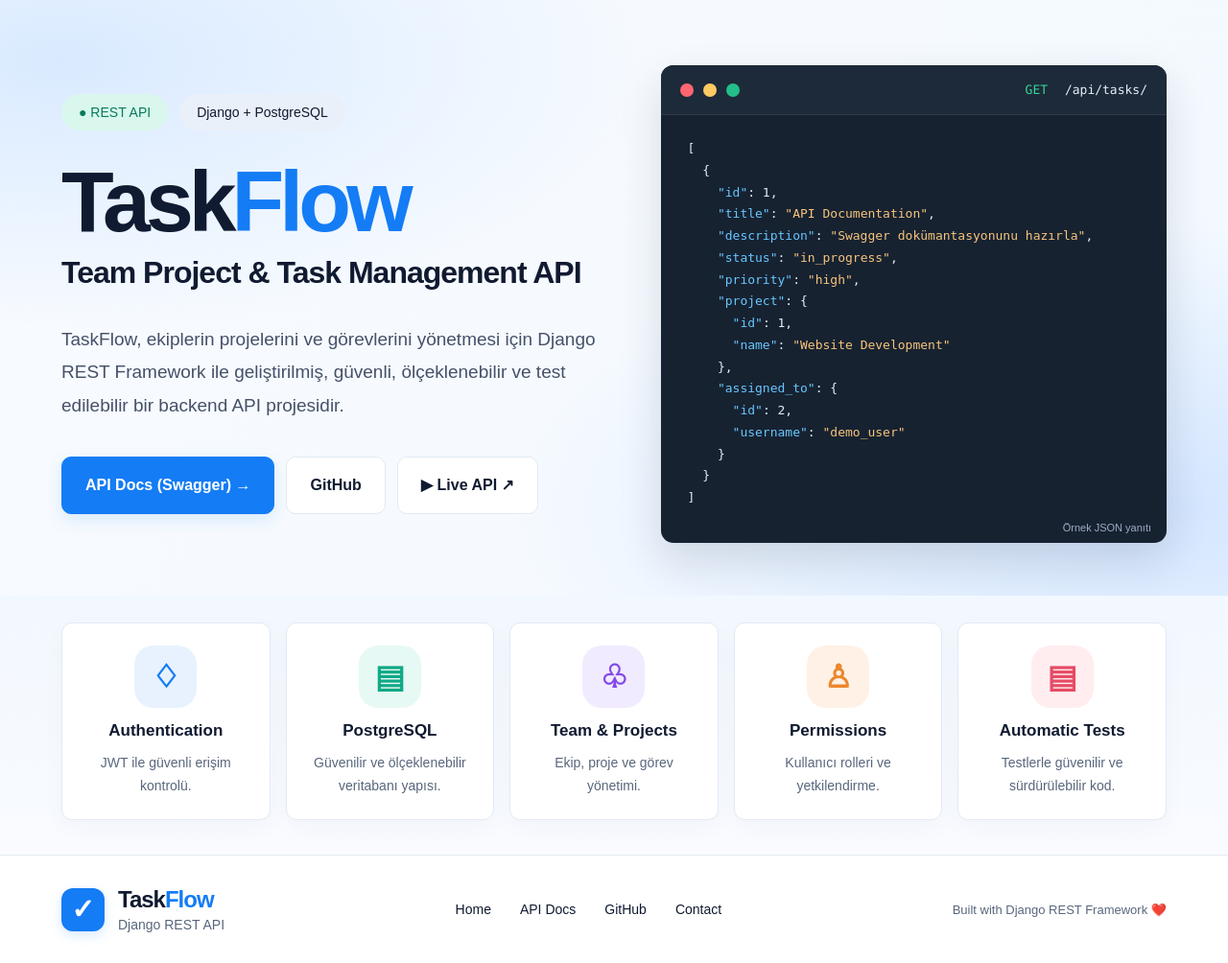
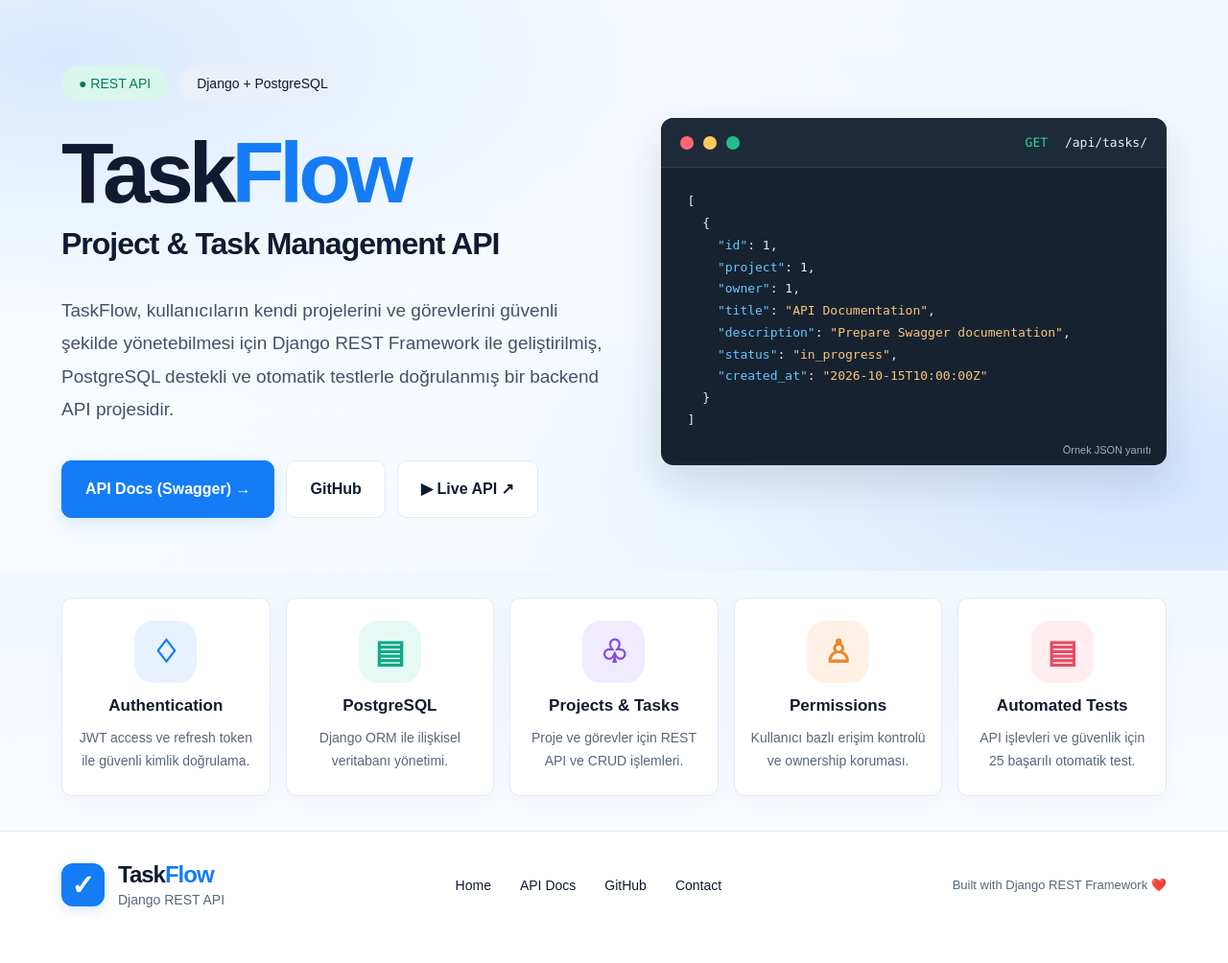
Before and after one commit to taner-sahin/TaskFlow, a Django app: page / in a window 1280 px wide. Shown: the part 95-1099 px from the top of the page at 96% size. After the commit the page ends 1047 px from the top, so only its background shows below. Run offline with Django 5.2, Linux system fonts and the light colour scheme; parts of the project's set-up code (start-up, migrations or seed data) failed here and were passed over.

Commit message:
Complete TaskFlow API documentation and admin improvements

```diff
--- a/config/settings.py
+++ b/config/settings.py
@@ -64,6 +64,7 @@
     "DEFAULT_PERMISSION_CLASSES": [
         "rest_framework.permissions.IsAuthenticated",
     ],
+    "DEFAULT_SCHEMA_CLASS": "drf_spectacular.openapi.AutoSchema",
 }
 
 MIDDLEWARE = [
--- a/config/urls.py
+++ b/config/urls.py
@@ -17,6 +17,10 @@
 
 from django.contrib import admin
 from django.urls import include, path
+from drf_spectacular.views import (
+    SpectacularAPIView,
+    SpectacularSwaggerView,
+)
 from rest_framework_simplejwt.views import (
     TokenObtainPairView,
     TokenRefreshView,
@@ -28,6 +32,26 @@
     path("api/", include("projects.urls")),
     path("api/", include("tasks.urls")),
     path("api/users/", include("users.urls")),
-    path("api/token/", TokenObtainPairView.as_view(), name="token_obtain_pair"),
-    path("api/token/refresh/", TokenRefreshView.as_view(), name="token_refresh"),
+    path(
+        "api/token/",
+        TokenObtainPairView.as_view(),
+        name="token_obtain_pair",
+    ),
+    path(
+        "api/token/refresh/",
+        TokenRefreshView.as_view(),
+        name="token_refresh",
+    ),
+    # OpenAPI Schema
+    path(
+        "api/schema/",
+        SpectacularAPIView.as_view(),
+        name="schema",
+    ),
+    # Swagger UI
+    path(
+        "api/docs/",
+        SpectacularSwaggerView.as_view(url_name="schema"),
+        name="swagger-ui",
+    ),
 ]
--- a/templates/home.html
+++ b/templates/home.html
@@ -7,6 +7,7 @@
 
 <header class="site-header">
     <div class="container header-inner">
+
         <a href="{% url 'core:home' %}" class="brand">
             <span class="brand-icon">✓</span>
             <span class="brand-text">
@@ -17,52 +18,76 @@
 
         <nav class="main-nav" aria-label="Ana menü">
             <a href="{% url 'core:home' %}" class="active">Home</a>
-            <a href="#api-docs">API Docs</a>
-            <a href="#github">GitHub</a>
-            <a href="#contact">Contact</a>
+
+            <a href="/api/docs/">API Docs</a>
+
+            <a href="https://github.com/taner-sahin/TaskFlow"
+               target="_blank"
+               rel="noopener noreferrer">GitHub</a>
+
+            <a href="https://tanersahindev.com/#contact"
+               target="_blank"
+               rel="noopener noreferrer">Contact</a>
         </nav>
 
-        <a href="#live-api" class="header-button">Live API ↗</a>
+        <a href="/api/tasks/" class="header-button">
+            Live API ↗
+        </a>
+
     </div>
 </header>
 
 <main>
+
+    <!-- HERO SECTION -->
     <section class="hero">
         <div class="container hero-grid">
 
+            <!-- LEFT CONTENT -->
             <div class="hero-content">
+
                 <div class="hero-tags">
                     <span class="tag tag-green">● REST API</span>
                     <span class="tag">Django + PostgreSQL</span>
                 </div>
 
                 <h1>Task<span>Flow</span></h1>
-                <h2>Team Project &amp; Task Management API</h2>
+
+                <h2>Project &amp; Task Management API</h2>
 
                 <p class="hero-description">
-                    TaskFlow, ekiplerin projelerini ve görevlerini
-                    yönetmesi için Django REST Framework ile
-                    geliştirilmiş, güvenli, ölçeklenebilir ve
-                    test edilebilir bir backend API projesidir.
+                    TaskFlow, kullanıcıların kendi projelerini ve
+                    görevlerini güvenli şekilde yönetebilmesi için
+                    Django REST Framework ile geliştirilmiş,
+                    PostgreSQL destekli ve otomatik testlerle
+                    doğrulanmış bir backend API projesidir.
                 </p>
 
                 <div class="hero-actions">
-                    <a href="#api-docs" class="btn btn-primary">
+
+                    <a href="/api/docs/" class="btn btn-primary">
                         API Docs (Swagger) →
                     </a>
 
-                    <a href="#github" class="btn btn-secondary">
+                    <a href="https://github.com/taner-sahin/TaskFlow"
+                       target="_blank"
+                       rel="noopener noreferrer"
+                       class="btn btn-secondary">
                         GitHub
                     </a>
 
-                    <a href="#live-api" class="btn btn-secondary">
+                    <a href="/api/tasks/" class="btn btn-secondary">
                         ▶ Live API ↗
                     </a>
+
                 </div>
             </div>
 
+            <!-- RIGHT JSON PREVIEW -->
             <div class="code-window" aria-label="Örnek API yanıtı">
+
                 <div class="code-header">
+
                     <div class="window-dots">
                         <span></span>
                         <span></span>
@@ -72,72 +97,107 @@
                     <span class="endpoint">
                         <span>GET</span> /api/tasks/
                     </span>
+
                 </div>
 
                 <pre><code>[
   {
     <span class="json-key">"id"</span>: 1,
+    <span class="json-key">"project"</span>: 1,
+    <span class="json-key">"owner"</span>: 1,
     <span class="json-key">"title"</span>: <span class="json-string">"API Documentation"</span>,
-    <span class="json-key">"description"</span>: <span class="json-string">"Swagger dokümantasyonunu hazırla"</span>,
+    <span class="json-key">"description"</span>: <span class="json-string">"Prepare Swagger documentation"</span>,
     <span class="json-key">"status"</span>: <span class="json-string">"in_progress"</span>,
-    <span class="json-key">"priority"</span>: <span class="json-string">"high"</span>,
-    <span class="json-key">"project"</span>: {
-      <span class="json-key">"id"</span>: 1,
-      <span class="json-key">"name"</span>: <span class="json-string">"Website Development"</span>
-    },
-    <span class="json-key">"assigned_to"</span>: {
-      <span class="json-key">"id"</span>: 2,
-      <span class="json-key">"username"</span>: <span class="json-string">"demo_user"</span>
-    }
+    <span class="json-key">"created_at"</span>: <span class="json-string">"2026-10-15T10:00:00Z"</span>
   }
 ]</code></pre>
-                <span class="example-label">Örnek JSON yanıtı</span>
+
+                <span class="example-label">
+                    Örnek JSON yanıtı
+                </span>
+
             </div>
 
         </div>
     </section>
 
+    <!-- FEATURES SECTION -->
     <section class="features">
         <div class="container feature-grid">
 
+            <!-- JWT AUTHENTICATION -->
             <article class="feature-card">
                 <div class="feature-icon icon-blue">♢</div>
+
                 <h3>Authentication</h3>
-                <p>JWT ile güvenli erişim kontrolü.</p>
+
+                <p>
+                    JWT access ve refresh token ile
+                    güvenli kimlik doğrulama.
+                </p>
             </article>
 
+            <!-- POSTGRESQL -->
             <article class="feature-card">
                 <div class="feature-icon icon-green">▤</div>
+
                 <h3>PostgreSQL</h3>
-                <p>Güvenilir ve ölçeklenebilir veritabanı yapısı.</p>
+
+                <p>
+                    Django ORM ile ilişkisel
+                    veritabanı yönetimi.
+                </p>
             </article>
 
+            <!-- PROJECTS AND TASKS -->
             <article class="feature-card">
                 <div class="feature-icon icon-purple">♧</div>
-                <h3>Team &amp; Projects</h3>
-                <p>Ekip, proje ve görev yönetimi.</p>
+
+                <h3>Projects &amp; Tasks</h3>
+
+                <p>
+                    Proje ve görevler için
+                    REST API ve CRUD işlemleri.
+                </p>
             </article>
 
+            <!-- PERMISSIONS -->
             <article class="feature-card">
                 <div class="feature-icon icon-orange">♙</div>
+
                 <h3>Permissions</h3>
-                <p>Kullanıcı rolleri ve yetkilendirme.</p>
+
+                <p>
+                    Kullanıcı bazlı erişim kontrolü
+                    ve ownership koruması.
+                </p>
             </article>
 
+            <!-- AUTOMATED TESTS -->
             <article class="feature-card">
                 <div class="feature-icon icon-red">▤</div>
-                <h3>Automatic Tests</h3>
-                <p>Testlerle güvenilir ve sürdürülebilir kod.</p>
+
+                <h3>Automated Tests</h3>
+
+                <p>
+                    API işlevleri ve güvenlik için
+                    25 başarılı otomatik test.
+                </p>
             </article>
 
         </div>
     </section>
+
 </main>
 
+<!-- FOOTER -->
 <footer class="site-footer" id="contact">
+
     <div class="container footer-inner">
+
         <a href="{% url 'core:home' %}" class="brand">
             <span class="brand-icon">✓</span>
+
             <span class="brand-text">
                 <strong>Task<span>Flow</span></strong>
                 <small>Django REST API</small>
@@ -145,14 +205,35 @@
         </a>
 
         <nav class="footer-nav">
-            <a href="{% url 'core:home' %}">Home</a>
-            <a href="#api-docs">API Docs</a>
-            <a href="#github">GitHub</a>
-            <a href="#contact">Contact</a>
+
+            <a href="{% url 'core:home' %}">
+                Home
+            </a>
+
+            <a href="/api/docs/">
+                API Docs
+            </a>
+
+            <a href="https://github.com/taner-sahin/TaskFlow"
+               target="_blank"
+               rel="noopener noreferrer">
+                GitHub
+            </a>
+
+            <a href="https://tanersahindev.com/#contact"
+               target="_blank"
+               rel="noopener noreferrer">
+                Contact
+            </a>
+
         </nav>
 
-        <p>Built with Django REST Framework ❤️</p>
+        <p>
+            Built with Django REST Framework ❤️
+        </p>
+
     </div>
+
 </footer>
 
 {% endblock %}
```
Also changed, not shown: projects/admin.py (+23 -3 lines), tasks/admin.py (+7 -0 lines), README.md, 4 other files.
